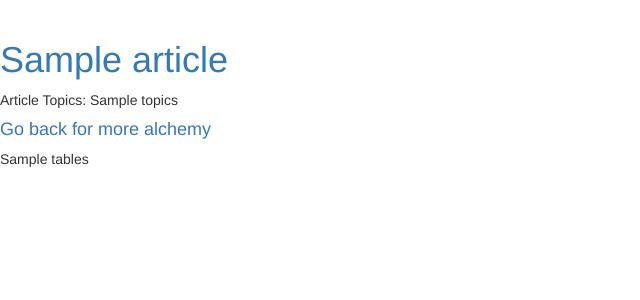
After one commit to anthonywyso/alchemy, a Flask app: template templates/results.html in a window 1280 px wide. The commit adds this page. Shown: the top 300 px of the page, without its empty margins (0-640 px from the left). Run offline with Flask 2, Linux system fonts and the light colour scheme; the template is opened without the code that fills it: most values are stand-ins (such as "Sample title", 1, 10 or a date in 2020); some libraries are stand-ins or nearby versions.

Commit message:
update styling, html handling of results

```diff
--- a/app.py
+++ b/app.py
@@ -3,8 +3,6 @@ from app_backend import StatExtractor, ArticleExtractor
 import os
 app = Flask(__name__)
 
-# TODO results -- fix styling, add header
-# TODO results -- fix relative link paths within tables
 # TODO results -- add article summary, maybe nlp
 # TODO results -- add 2col view of article & stats
 
@@ -16,21 +14,14 @@ def index():
 
 @app.route('/results', methods=['GET', 'POST'])
 def classification_results():
-    footer = '''<br><h3><a href="../">Go back for more</a><h3>'''
     if request.method == 'POST':
         user_input = request.form['user_input']
     if request.method == 'GET':
-        return '<img src="static/tumblr_m3k1juHo3v1ro2d43.gif">' + footer
+        return render_template('error.html')
     url_init = str(user_input)
     s = StatExtractor(url_init)
     title, stats, topics = s.get_data()
-    link_init = "".join(['<a href="', url_init, '">', title, '</a>'])
-
-    header_rendered = render_template('stats_header.html')
-    title_rendered = render_template('stats_title.html', data=title)
-    # tables = render_template('stats_tables.html', data=stats)
-    topics_rendered = render_template('stats_topics.html', data=topics)
-    return "".join([header_rendered, title_rendered, link_init, topics_rendered, stats, footer])
+    return render_template('results.html', article=title, article_url=url_init, topics=topics) + stats
 
 
 if __name__ == '__main__':
--- /dev/null
+++ b/static/basic.css
@@ -0,0 +1,2 @@
+table { white-space: nowrap; font-size: .85em; }
+td   { white-space: nowrap; }
--- a/templates/index.html
+++ b/templates/index.html
@@ -5,7 +5,7 @@
     <title>Basketball Alchemy</title>
     <link rel="shortcut icon" href="static/site_icon.jpg" />
     <link rel="stylesheet" href="https://maxcdn.bootstrapcdn.com/bootstrap/3.3.0/css/bootstrap.min.css" />
-    <link href="static/jumbotron-narrow.css" rel="stylesheet">
+    <link href="static/jumbotron-narrow.css" rel="stylesheet" />
 </head>
 <body>
 
@@ -30,13 +30,12 @@
     <p>
         <input type="submit" class="submit btn btn-lg btn-success" value="Alchemize!" form="urlform" />
     </p>
-<!--    <p><a class="btn btn-lg btn-success" href="#" role="button">Sign up today</a></p> -->
   </div>
 
   <div class="row marketing">
     <div class="col-lg-12">
       <h3 align="center">Hoops Rumors Recent News</h3>
-        <table align="center">
+        <table class="table table-striped table-condensed" align="center">
           {% for title, url in articles %}
           <tr>
               <td>
--- /dev/null
+++ b/templates/results.html
@@ -0,0 +1,17 @@
+<!DOCTYPE html>
+<html>
+<head lang="en">
+    <meta charset="UTF-8">
+    <title>Results {{ article }}</title>
+    <link rel="shortcut icon" href="static/site_icon.jpg" />
+    <link rel="stylesheet" href="https://maxcdn.bootstrapcdn.com/bootstrap/3.3.0/css/bootstrap.min.css" />
+    <link href="static/jumbotron-narrow.css" rel="stylesheet" />
+    <link href="static/basic.css" rel="stylesheet" type="text/css" />
+</head>
+<body>
+    <h1><a href="{{ article_url }}">{{ article }}</a></h1>
+    <p> Article Topics: {{ topics }} </p>
+    <h4><a href="../">Go back for more alchemy</a></h4>
+{{ tables }}
+</body>
+</html>
```
Also changed, not shown: app_backend.py (+7 -0 lines), templates/error.html (added, +14 -0 lines).
